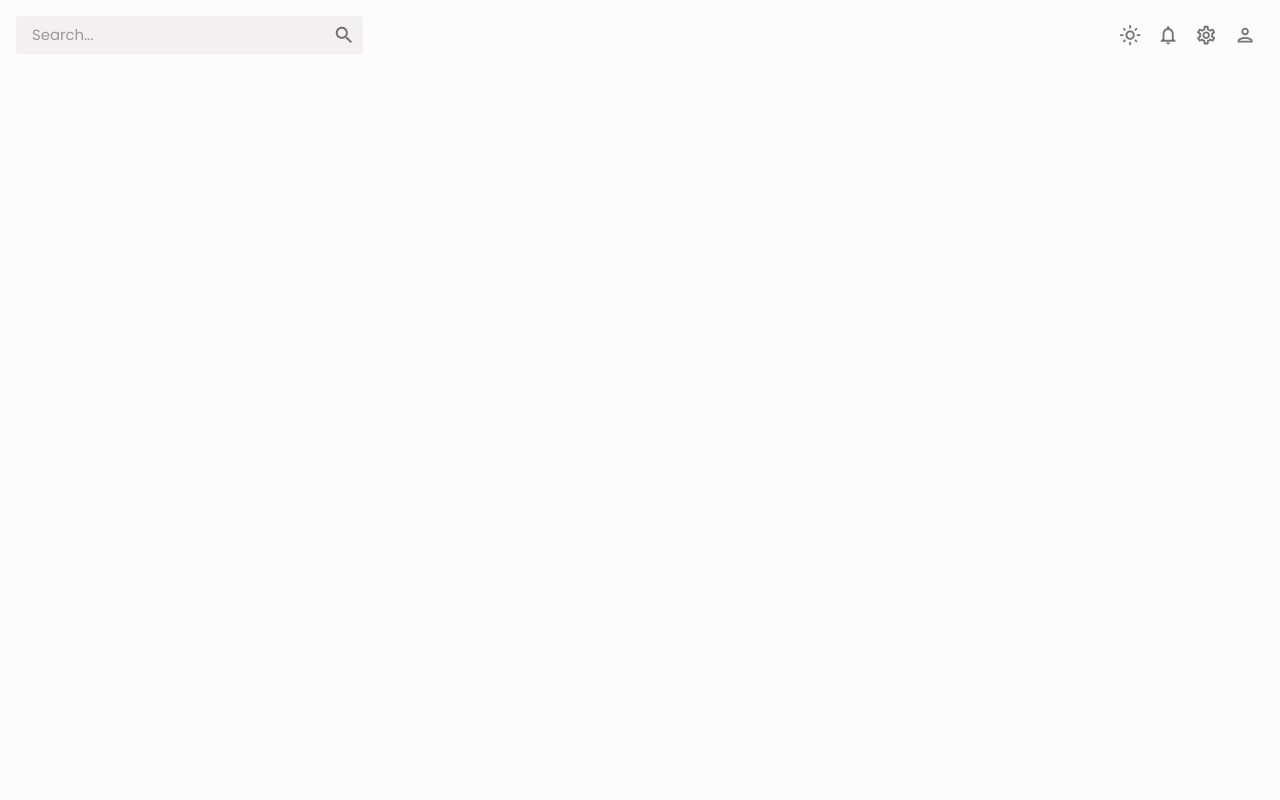
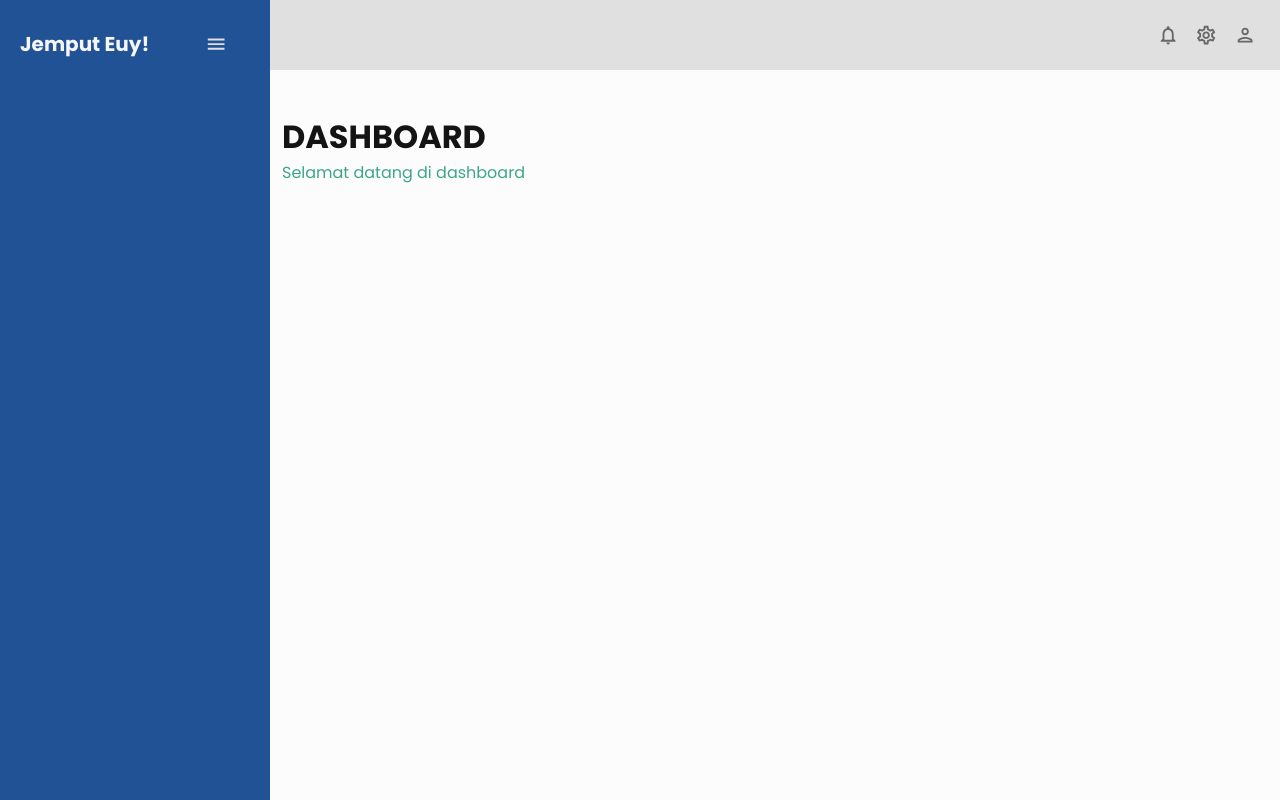
Before and after one commit to Oren289/jemput-euy, a React (Create React App) app in the folder client/: page /admin-dashboard in a window 1280 px wide. Built offline with nearby package versions, Linux system fonts and the light colour scheme; no server answers.

Commit message:
working on admin dashboard frontend

```diff
--- /dev/null
+++ b/client/src/components/Header.jsx
@@ -0,0 +1,21 @@
+import React from "react";
+import { Typography, Box, useTheme } from "@mui/material";
+import { tokens } from "../theme";
+
+const Header = ({ title, subtitle }) => {
+  const theme = useTheme();
+  const colors = tokens(theme.palette.mode);
+
+  return (
+    <Box mb='30px'>
+      <Typography variant='h2' color={colors.grey[100]} fontWeight='bold' sx={{ mb: "5px" }}>
+        {title}
+      </Typography>
+      <Typography variant='h5' color={colors.greenAccent[400]}>
+        {subtitle}
+      </Typography>
+    </Box>
+  );
+};
+
+export default Header;
--- a/client/src/components/Navbar.jsx
+++ b/client/src/components/Navbar.jsx
@@ -25,7 +25,7 @@ const Navbar = ({ username, logout }) => {
 
   return (
     <div>
-      <nav className='navbar navbar-expand-lg bg-body-tertiary py-3 shadow-sm'>
+      <nav className='navbar navbar-expand-lg bg-body-tertiary py-3 shadow'>
         <div className='container px-md-5'>
           <a className='navbar-brand fw-bold fs-2 me-md-5' href='#'>
             Jemput Euy!
--- a/client/src/components/SideBar.jsx
+++ b/client/src/components/SideBar.jsx
@@ -1,7 +1,67 @@
-import React from "react";
+import React, { useState } from "react";
+import { ProSidebar, Menu, MenuItem } from "react-pro-sidebar";
+import { Box, IconButton, Typography, useTheme } from "@mui/material";
+import { Link } from "react-router-dom";
+import { tokens } from "../theme";
+import HomeOutlinedIcon from "@mui/icons-material/HomeOutlined";
+import PeopleOutlinedIcon from "@mui/icons-material/PeopleOutlined";
+import ContactsOutlinedIcon from "@mui/icons-material/ContactsOutlined";
+import ReceiptOutlinedIcon from "@mui/icons-material/ReceiptOutlined";
+import PersonOutlinedIcon from "@mui/icons-material/PersonOutlined";
+import CalendarTodayOutlinedIcon from "@mui/icons-material/CalendarTodayOutlined";
+import HelpOutlinedIcon from "@mui/icons-material/HelpOutlined";
+import BarChartOutlinedIcon from "@mui/icons-material/BarChartOutlined";
+// import PieChartOutlinedOutlinedIcon from "@mui/icons-material/PieChartOutlinedOutlined";
+import TimelineOutlinedIcon from "@mui/icons-material/TimelineOutlined";
+import MenuOutlinedIcon from "@mui/icons-material/MenuOutlined";
+import MapOutlinedIcon from "@mui/icons-material/MapOutlined";
+import "react-pro-sidebar/dist/css/styles.css";
 
 const SideBar = () => {
-  return <div></div>;
+  const theme = useTheme();
+  const colors = tokens(theme.palette.mode);
+  const [isCollapsed, setIsCollapsed] = useState(false);
+  const [selected, setSelected] = useState("Dashboard");
+
+  return (
+    <Box
+      sx={{
+        "& .pro-sidebar-inner": {
+          background: `${colors.blueAccent[200]} !important`,
+        },
+        "& .pro-icon-wrapper": {
+          backgroundColor: "transparent !important",
+        },
+        "& .pro-inner-item": {
+          padding: "5px 35px 5px 20px !important",
+        },
+        "& .pro-inner-item:hover": {
+          color: "#868dfb !important",
+        },
+        "& .pro-menu-item.active": {
+          color: "#6870fa !important",
+        },
+      }}
+    >
+      <ProSidebar collapsed={isCollapsed}>
+        <Menu iconShape='square'>
+          {/* LOGO AND MENU ICON */}
+          <MenuItem onClick={() => setIsCollapsed(!isCollapsed)} icon={isCollapsed ? <MenuOutlinedIcon /> : undefined} style={{ margin: "10px 0 20px 0", color: colors.grey[900] }}>
+            {!isCollapsed && (
+              <Box display='flex' justifyContent='space-between' alignItems='center'>
+                <a className='navbar-brand fw-bold fs-5 me-md-5' style={{ color: "whitesmoke" }} href='#'>
+                  Jemput Euy!
+                </a>
+                <IconButton>
+                  <MenuOutlinedIcon style={{ color: colors.grey[900] }} />
+                </IconButton>
+              </Box>
+            )}
+          </MenuItem>
+        </Menu>
+      </ProSidebar>
+    </Box>
+  );
 };
 
 export default SideBar;
--- a/client/src/components/TopBar.jsx
+++ b/client/src/components/TopBar.jsx
@@ -15,18 +15,17 @@ const TopBar = () => {
   const colorMode = useContext(ColorModeContext);
 
   return (
-    <Box display='flex' justifyContent='space-between' width='100vw' p={2}>
+    <Box display='flex' justifyContent='space-between' width='100%' p={2} backgroundColor={colors.grey[900]}>
       {/* Search bar */}
-      <Box display='flex' backgroundColor={colors.primary[400]} borderRadius='3px'>
-        <InputBase sx={{ ml: 2, flex: 1 }} placeholder='Search...'></InputBase>
+      <Box display='flex' backgroundColor={colors.primary[900]} borderRadius='3px'>
+        {/* <InputBase sx={{ ml: 2, flex: 1 }} placeholder='Search...'></InputBase>
         <IconButton type='button' sx={{ p: 1 }}>
           <SearchIcon />
-        </IconButton>
+        </IconButton> */}
       </Box>
-
       {/* Icons */}
       <Box display='flex'>
-        <IconButton onClick={colorMode.toggleColorMode}>{theme.palette.mode === "dark" ? <DarkModeOutlinedIcon /> : <LightModeOutlinedIcon />}</IconButton>
+        {/* <IconButton onClick={colorMode.toggleColorMode}>{theme.palette.mode === "dark" ? <DarkModeOutlinedIcon /> : <LightModeOutlinedIcon />}</IconButton> */}
         <IconButton>
           <NotificationsOutlinedIcon />
         </IconButton>
--- a/client/src/index.css
+++ b/client/src/index.css
@@ -1,4 +1,14 @@
 @import url("https://fonts.googleapis.com/css2?family=Poppins:wght@100;300;400;500;700;800&display=swap");
+
+html,
+body,
+#root,
+.admin-dashboard,
+.app,
+.content {
+  height: 100%;
+  width: 100%;
+}
 
 body {
   margin: 0;
--- a/client/src/routes/AdminDashboard.jsx
+++ b/client/src/routes/AdminDashboard.jsx
@@ -1,10 +1,18 @@
 import React from "react";
 import TopBar from "../components/TopBar";
+import SideBar from "../components/SideBar";
+import Header from "../components/Header";
 
 const AdminDashboard = () => {
   return (
     <div className='admin-dashboard'>
-      <TopBar></TopBar>
+      <SideBar></SideBar>
+      <div className='content'>
+        <TopBar></TopBar>
+        <div className='container mt-md-5'>
+          <Header title='DASHBOARD' subtitle='Selamat datang di dashboard' />
+        </div>
+      </div>
     </div>
   );
 };
--- a/client/src/theme.js
+++ b/client/src/theme.js
@@ -53,7 +53,7 @@ export const tokens = (mode) => ({
         },
         blueAccent: {
           100: "#e1e2fe",
-          200: "#c3c6fd",
+          200: "#141414",
           300: "#a4a9fc",
           400: "#868dfb",
           500: "#6870fa",
@@ -111,7 +111,7 @@ export const tokens = (mode) => ({
         },
         blueAccent: {
           100: "#151632",
-          200: "#2a2d64",
+          200: "#205295",
           300: "#3e4396",
           400: "#535ac8",
           500: "#6870fa",
```
